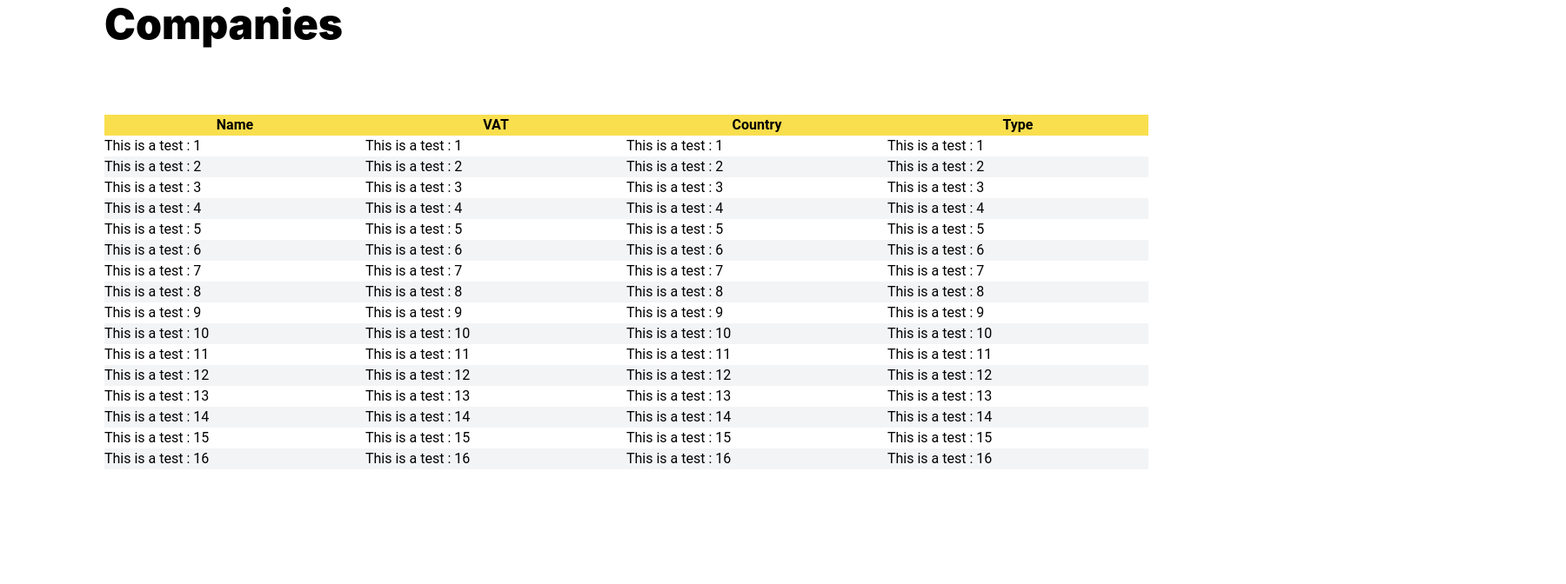
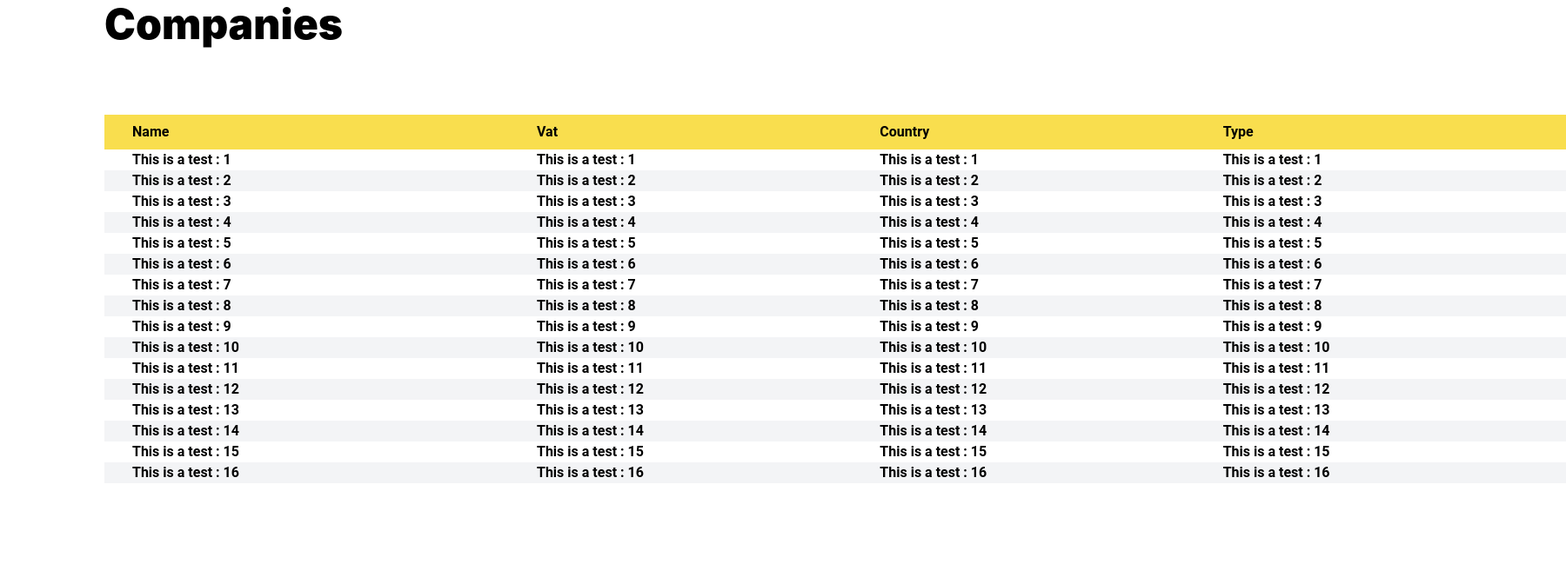
Before and after one commit to HakimBaidouri/COGIP, a React (Vite) app in the folder frontend/: page / in a window 1280 px wide. Shown: the part 1060-1732 px from the top of the page at 87% size, 1800 px wide, since content can reach past the window. Built offline with nearby package versions, Linux system fonts and the light colour scheme.

Commit message:
Datalist progress

```diff
--- a/frontend/src/components/datalist.jsx
+++ b/frontend/src/components/datalist.jsx
@@ -4,7 +4,7 @@ export default function Datalist({table_name, nbre_rows, column1, column2, colum
 
             <h2 className="font-black font-cogip-inter text-5xl capitalize pb-20">{table_name}</h2>
 
-            <table className="w-[1200px]">
+            <table className="w-420">
 
                 <Columns column1={column1} column2={column2} column3={column3} column4={column4}/>
                 <Rows nbre_rows={nbre_rows}/>
@@ -16,8 +16,8 @@ export default function Datalist({table_name, nbre_rows, column1, column2, colum
 
 function Columns({column1, column2, column3, column4}) {
     return (
-        <tr className=" w-[100%] p-2 justify-between font-cogip-roboto bg-cogip-yellow text-center">
-            <th>{column1}</th>
+        <tr className="text-left font-cogip-roboto bg-cogip-yellow h-10 capitalize font-semibold ">
+            <th className="pl-8">{column1}</th>
             <th>{column2}</th>
             <th>{column3}</th>
             <th>{column4}</th>
@@ -35,8 +35,8 @@ function Rows({nbre_rows}) {
         const backgroundColor = i % 2 === 0 ? "bg-white" : "bg-gray-100";
 
         rows.push(
-            <tr className={`w-[100%] justify-between font-cogip-roboto ${backgroundColor}`}>
-                <td key={i}>
+            <tr className={`text-left font-cogip-roboto font-semibold pl3 ${backgroundColor}`}>
+                <td key={i} className="pl-8">
                     This is a test : {i + 1}
                 </td>
                 <td key={i}>
--- a/frontend/src/pages/home.jsx
+++ b/frontend/src/pages/home.jsx
@@ -20,9 +20,9 @@ function Home() {
             <Datalist
                 table_name={"companies"}
                 nbre_rows={16}
-                column1={"Name"}
-                column2={"VAT"}
-                column3={"Country"}
+                column1={"name"}
+                column2={"vat"}
+                column3={"country"}
                 column4={"Type"}
 
             />
```
